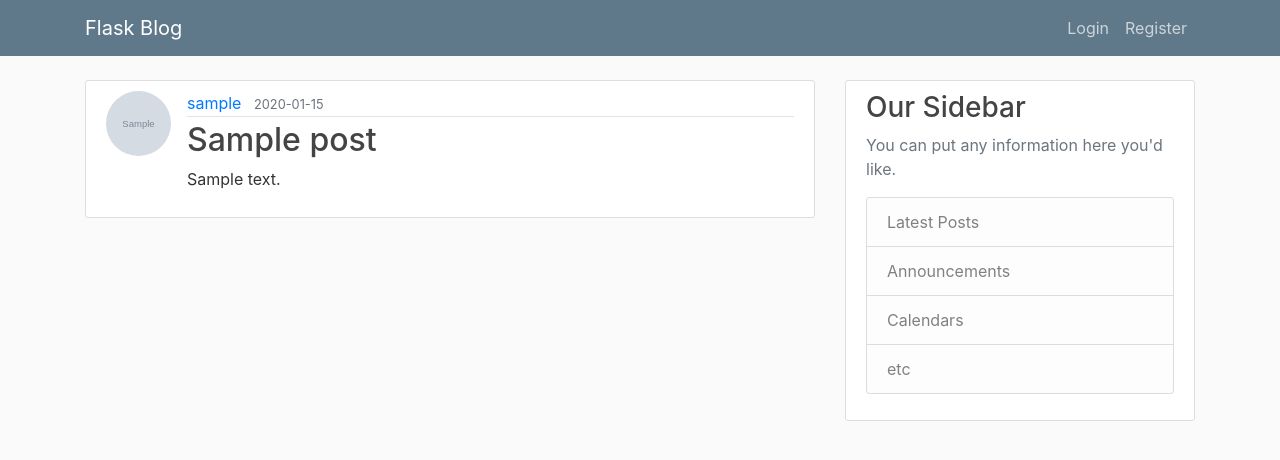
After one commit to razak17/flask-blog, a Flask app: page /post/1 in a window 1280 px wide. The commit adds this page. Shown: the top 460 px of the page. Run offline with Flask 2, Linux system fonts and the light colour scheme; tables that the repository leaves empty hold one stand-in row (values such as "Sample post"); grey boxes marked "Sample" are stand-in pictures; some libraries are stand-ins or nearby versions.

Commit message:
update and delete post

```diff
--- a/app/main/routes.py
+++ b/app/main/routes.py
@@ -1,7 +1,7 @@
-from flask import Flask, request, render_template, flash, redirect, url_for, current_app
+from flask import Flask, request, render_template, flash, redirect, url_for, current_app, abort
+from app.main.forms import UpdateAccountForm, PostForm
 from flask_login import login_required, current_user
-from app.main.forms import UpdateAccountForm
-from app.models import User
+from app.models import User, Post
 from app.main import bp
 from PIL import Image
 from app import db
@@ -10,25 +10,11 @@ import os
 
 
 
-posts = [
-    {
-        'author': 'Corey Schafer',
-        'title': 'Blog Post 1',
-        'content': 'First post content',
-        'date_posted': 'April 20, 2018'
-    },
-    {
-        'author': 'Jane Doe',
-        'title': 'Blog Post 2',
-        'content': 'Second post content',
-        'date_posted': 'April 21, 2018'
-    }
-]
-
 @bp.route("/home")
 @bp.route("/")
 @login_required
 def index():
+    posts = Post.query.all()
     return render_template("main/index.html", posts=posts)
 
 
@@ -68,3 +54,55 @@ def account():
     image_file = url_for('static', filename="profile_pics/" + current_user.image_file)
 
     return render_template('main/account.html', title='Account', image_file=image_file, form=form)
+
+
+@bp.route("/post/new", methods=["GET", "POST"])
+@login_required
+def new_post():
+    form = PostForm()
+    if form.validate_on_submit():
+        post = Post(title=form.title.data, content=form.content.data, author=current_user)
+        db.session.add(post)
+        db.session.commit()
+        flash("You post has been created successfully", "success")
+        return redirect(url_for("main.index"))
+
+    return render_template("main/create_post.html", title="New Post", form=form, legend="New Post")
+
+
+@bp.route("/post/<int:post_id>")
+def post(post_id):
+    post = Post.query.get_or_404(post_id)
+    return render_template('main/post.html', title=post.title, post=post)
+
+
+@bp.route("/post/<int:post_id>/update", methods=['GET', 'POST'])
+@login_required
+def update_post(post_id):
+    post = Post.query.get_or_404(post_id)
+    if post.author != current_user:
+        abort(403)
+    form = PostForm()
+    if form.validate_on_submit():
+        post.title = form.title.data
+        post.content = form.content.data
+        db.session.commit()
+        flash('Your post has been updated!', 'success')
+        return redirect(url_for('main.post', post_id=post.id))
+    elif request.method == 'GET':
+        form.title.data = post.title
+        form.content.data = post.content
+    return render_template('main/create_post.html', title='Update Post',
+                           form=form, legend='Update Post')
+
+
+@bp.route("/post/<int:post_id>/delete", methods=['POST'])
+@login_required
+def delete_post(post_id):
+    post = Post.query.get_or_404(post_id)
+    if post.author != current_user:
+        abort(403)
+    db.session.delete(post)
+    db.session.commit()
+    flash('Your post has been deleted!', 'success')
+    return redirect(url_for('main.index'))
--- a/app/templates/base.html
+++ b/app/templates/base.html
@@ -42,6 +42,7 @@
                 <a class="nav-item nav-link" href="{{ url_for('auth.register') }}">Register</a>
                 {% endif %}
                 {% if current_user.is_authenticated %}
+                <a class="nav-item nav-link" href="{{ url_for('main.new_post') }}">New Post</a>
                 <a class="nav-item nav-link" href="{{ url_for('main.account') }}">Account</a>
                 <a class="nav-item nav-link" href="{{ url_for('auth.logout') }}">Logout</a>
                 {% endif %}
--- /dev/null
+++ b/app/templates/main/post.html
@@ -0,0 +1,40 @@
+{% extends "base.html" %}
+
+{% block content %}
+    <article class="media content-section">
+        <img class="rounded-circle article-img" src="{{ url_for('static', filename='profile_pics/' + post.author.image_file) }}" >
+        <div class="media-body">
+            <div class="article-metadata">
+                <a class="mr-2" href="#">{{ post.author.username }}</a>
+                <small class="text-muted">{{ post.date_posted.strftime('%Y-%m-%d') }}</small>
+                {% if post.author == current_user %}
+                <div>
+                    <a class="btn btn-secondary btn-sm mt-1 mb-1" href="{{ url_for('main.update_post', post_id=post.id) }}">Update</a>
+                    <button type="button" class="btn btn-danger btn-sm m-1" data-toggle="modal" data-target="#deleteModal">Delete</button>
+                </div>
+                {% endif %}
+            </div>
+        <h2 class="article-title">{{ post.title }}</h2>
+        <p class="article-content">{{ post.content }}</p>
+        </div>
+    </article>
+    <!-- Modal -->
+    <div class="modal fade" id="deleteModal" tabindex="-1" role="dialog" aria-labelledby="deleteModalLabel" aria-hidden="true">
+        <div class="modal-dialog" role="document">
+            <div class="modal-content">
+                <div class="modal-header">
+                <h5 class="modal-title" id="deleteModalLabel">Delete Post?</h5>
+                <button type="button" class="close" data-dismiss="modal" aria-label="Close">
+                    <span aria-hidden="true">&times;</span>
+                </button>
+                </div>
+                <div class="modal-footer">
+                <button type="button" class="btn btn-secondary" data-dismiss="modal">Close</button>
+                <form action="{{ url_for('main.delete_post', post_id=post.id) }}" method="POST">
+                    <input class="btn btn-danger" type="submit" value="Delete">
+                </form>
+                </div>
+            </div>
+        </div>
+    </div>
+{% endblock content %}
```
Also changed, not shown: app/main/forms.py (+7 -1 lines), app/templates/main/create_post.html (added, +40 -0 lines), app/templates/main/index.html (+4 -4 lines), app.db, app/static/profile_pics/0fc8f0e270104a18.jpg (added).
